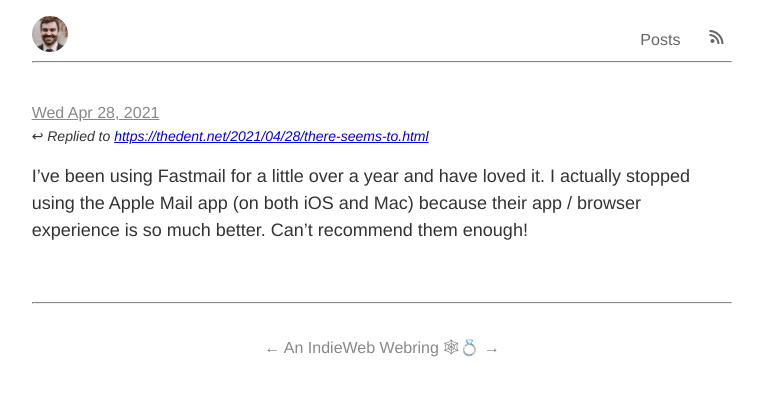
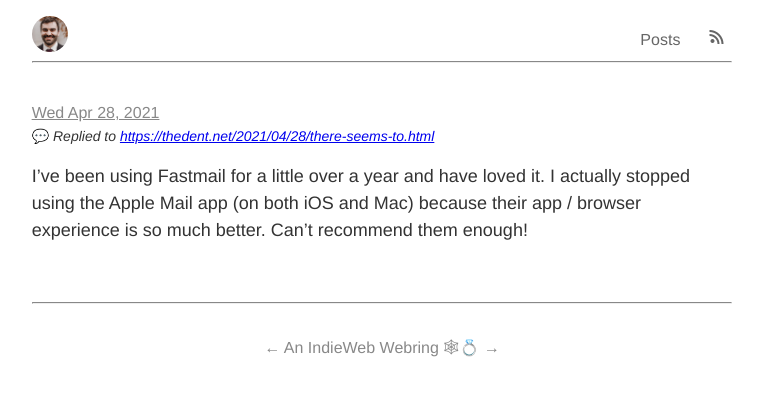
Before and after one commit to rockorager/rockorager.github.com, a Jekyll site: the page built from replies.md, in a window 1280 px wide. Shown: the top 396 px of the page, without its empty margins (258-1021 px from the left). Built offline with Jekyll 4.4.1, drawn with Linux system fonts in a browser that asks for light colours.

Commit message:
update reply emoji

```diff
--- a/_includes/context-reply.html
+++ b/_includes/context-reply.html
@@ -1,3 +1,3 @@
 <section class="link-context">
-    ↩ <em>Replied to <a class="u-in-reply-to" href="{{ page.link }}">{{ page.linktitle }}</a></em>
+    💬 <em>Replied to <a class="u-in-reply-to" href="{{ page.link }}">{{ page.linktitle }}</a></em>
 </section>
--- a/_layouts/posts.html
+++ b/_layouts/posts.html
@@ -23,7 +23,7 @@
 
             {% when "replies" %}
                 <section class="link-context">
-                    ↩<em> Replied to <a class="u-in-reply-to" href="{{ post.link }}">{{ post.linktitle }}</a></em>
+                    💬<em> Replied to <a class="u-in-reply-to" href="{{ post.link }}">{{ post.linktitle }}</a></em>
                 </section>
                 <section class="e-content">{{ post.content}}</section>
             {% when "reposts" %}
```
